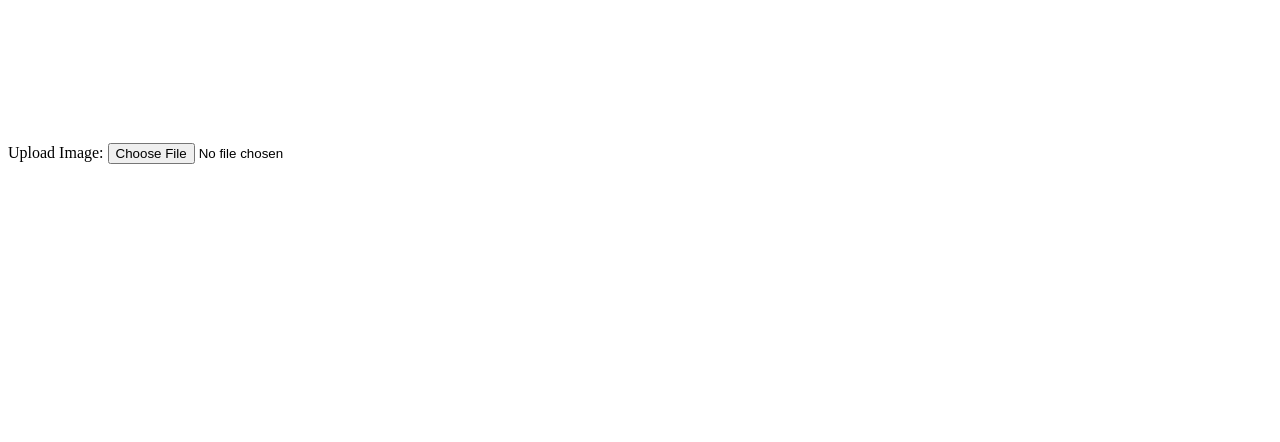
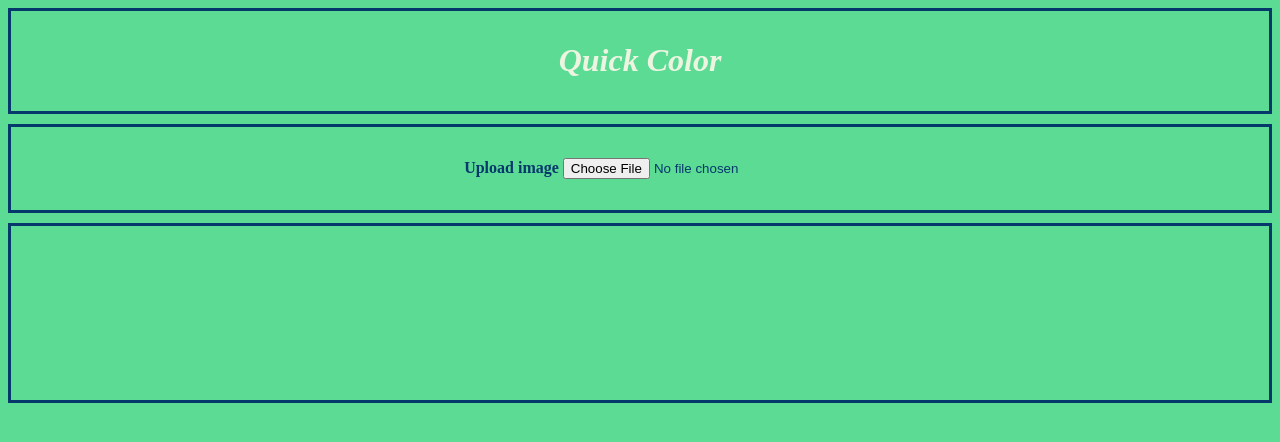
Before and after one commit to submagr/Quick-Color, a website built with webpack: page src/client/src/index.html in a window 1280 px wide. Built offline with nearby package versions, Linux system fonts and the light colour scheme.

Commit message:
Better UI Layout

```diff
--- a/src/client/src/index.html
+++ b/src/client/src/index.html
@@ -4,12 +4,35 @@
     <meta charset="UTF-8">
     <meta name="viewport" content="width=device-width, initial-scale=1.0">
     <title>Quick-Color</title>
+    <style>
+        body {
+            background-color: #5cdb95;
+        }
+        .mydiv {
+            border: solid #05386b;
+            margin-bottom: 10px;
+            padding: 10px;
+            color: #05386b;
+            text-align: center;
+        }
+    </style>
 </head>
 <body>
-    <label for="imgInput">Upload Image: </label>
-    <input type="file" value="Upload Image"/>
+    <div class="mydiv">
+        <h1 style="color:#edf5e1;">
+            <i>Quick Color</i>
+        </h1>
+    </div>
 
-    <canvas id="output-image"></canvas>
-    <br>
+    <div class="mydiv" id="uploadedImage">
+        <h4>
+            <label for="imgInput">Upload image</label>
+            <input name="imgInput" type="file" value="Upload Image"/>
+        </h4>
+    </div>
+
+    <div class="mydiv" id="segmentedImage">
+        <canvas id="output-image"></canvas>
+    </div>
 </body>
 </html>
--- a/src/client/src/index.js
+++ b/src/client/src/index.js
@@ -4,14 +4,14 @@ import * as deeplab from '@tensorflow-models/deeplab';
 function handleImgUpload() {
     if (this.files && this.files[0]) {
         const imgID = `myImg`;
-        let img = document.querySelector(imgID);
+        let img = document.querySelector(`#${imgID}`);
         if (!img) {
             img = document.createElement("img");
             img.setAttribute("id", imgID);
             img.setAttribute("alt", "user uploaded img");
             img.setAttribute("height", 400);
-            img.setAttribute("width", 400);
-            document.body.appendChild(img);
+            const uploadedImgDiv = document.querySelector("#uploadedImage");
+            uploadedImgDiv.appendChild(img);
         }
         img.src = URL.createObjectURL(this.files[0]);
 
@@ -67,8 +67,6 @@ const displaySegmentationMap = (deeplabOutput) => {
     const ctx = canvas.getContext('2d');
 
     const segmentationMapData = new ImageData(segmentationMap, width, height);
-    canvas.style.width = '100%';
-    canvas.style.height = '100%';
     canvas.width = width;
     canvas.height = height;
     ctx.putImageData(segmentationMapData, 0, 0);
```
